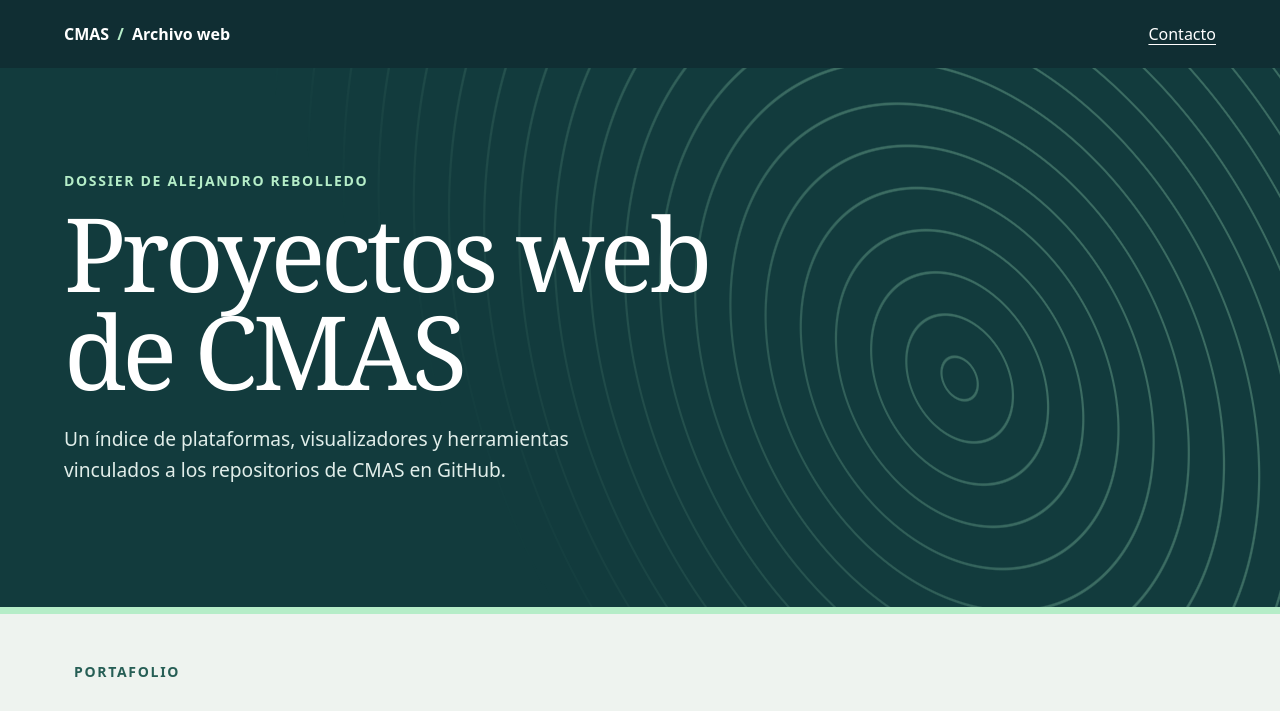
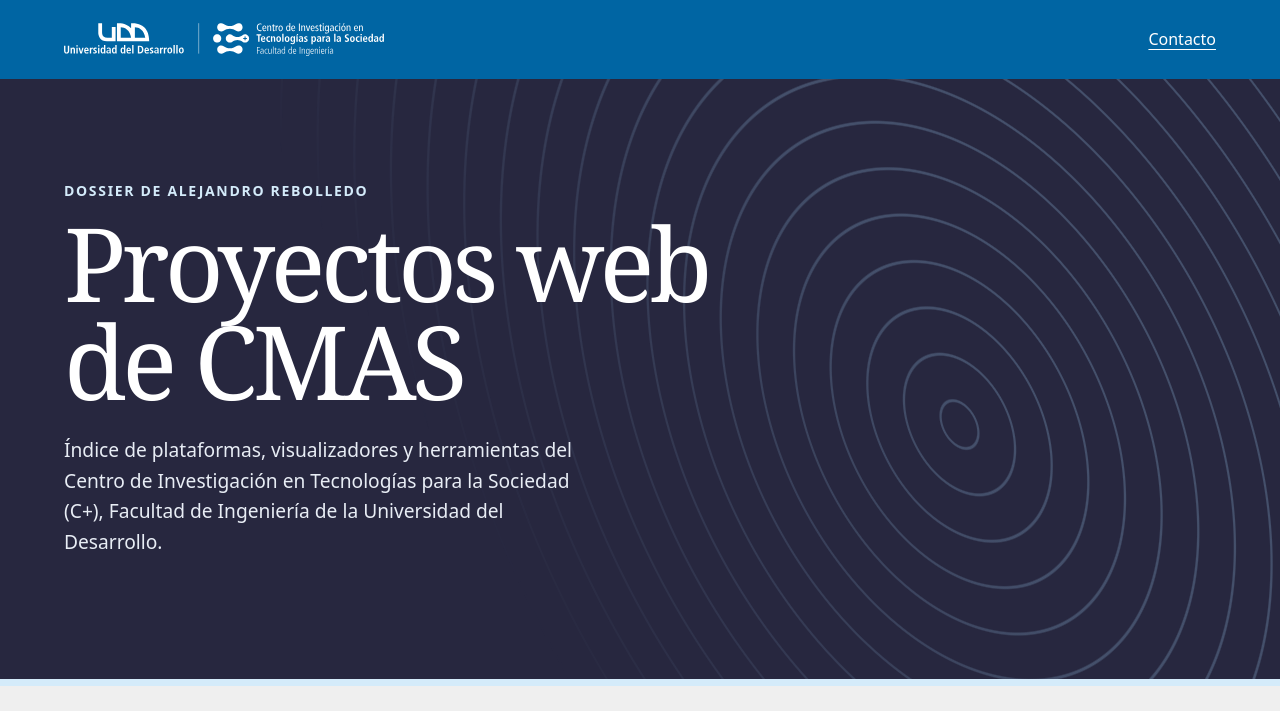
Before and after one commit to cmasudd/dossier-web-cmas, a plain HTML site: page index.html in a window 1280 px wide. Shown: the top 711 px of the page. Drawn offline with Linux system fonts and the light colour scheme.

Commit message:
Incorporar identidad institucional del Centro C+ y la UDD

```diff
--- a/index.html
+++ b/index.html
@@ -3,18 +3,18 @@
 <head>
 <meta charset="utf-8">
 <meta name="viewport" content="width=device-width, initial-scale=1">
-<meta name="description" content="Dossier de Alejandro Rebolledo e índice de plataformas web de CMAS.">
+<meta name="description" content="Dossier de Alejandro Rebolledo e índice de plataformas web del Centro C+ de la Universidad del Desarrollo.">
 <title>Dossier web CMAS · Alejandro Rebolledo</title>
 <link rel="stylesheet" href="style.css">
 <script defer src="catalogo.js"></script>
 </head>
 <body>
-<header class="mast"><a href="./" class="brand">CMAS <span> / </span> Archivo web</a><a href="mailto:arebolledo@udd.cl">Contacto</a></header>
+<header class="mast"><a href="https://cmas.udd.cl/" class="brand"><img src="assets/logo-cmas.svg" width="320" height="32" alt="C+ · Tecnologías para la Sociedad"></a><a href="mailto:arebolledo@udd.cl">Contacto</a></header>
 <main>
 <section class="hero" aria-labelledby="titulo"><div>
 <p class="eyebrow">Dossier de Alejandro Rebolledo</p>
 <h1 id="titulo">Proyectos web<br>de CMAS</h1>
-<p>Un índice de plataformas, visualizadores y herramientas vinculados a los repositorios de CMAS en GitHub.</p>
+<p>Índice de plataformas, visualizadores y herramientas del Centro de Investigación en Tecnologías para la Sociedad (C+), Facultad de Ingeniería de la Universidad del Desarrollo.</p>
 </div><div class="contours" aria-hidden="true"></div></section>
 <section class="catalog" aria-labelledby="proyectos">
 <div class="catalog-head"><div><p class="eyebrow">Portafolio</p><h2 id="proyectos">Explorar proyectos</h2></div><p id="count" role="status"></p></div>
@@ -26,5 +26,5 @@
 <noscript><p>Activa JavaScript para explorar el catálogo o consulta los <a href="https://github.com/cmasudd?tab=repositories">repositorios en GitHub</a>.</p></noscript>
 </section>
 </main>
-<footer><div><strong>Webmaster Alejandro Rebolledo</strong><a href="mailto:arebolledo@udd.cl">arebolledo@udd.cl</a></div><a href="https://github.com/cmasudd?tab=repositories">Repositorios CMAS en GitHub</a></footer>
+<footer><a class="university" href="https://www.udd.cl/"><img src="assets/logo-udd.svg" width="274" height="32" alt="Universidad del Desarrollo"></a><div><strong>Webmaster Alejandro Rebolledo</strong><a href="mailto:arebolledo@udd.cl">arebolledo@udd.cl</a></div><a href="https://github.com/cmasudd?tab=repositories">Repositorios CMAS en GitHub</a></footer>
 </body></html>
--- a/style.css
+++ b/style.css
@@ -1,5 +1,5 @@
-:root{font-family:system-ui,sans-serif;color:#132e33;background:#eef3ef;--ink:#132e33;--mint:#b5edc8;--teal:#265e55}
-*{box-sizing:border-box}body{margin:0}a{color:inherit;text-underline-offset:.24em}a:focus-visible,input:focus-visible,select:focus-visible{outline:3px solid #ba6908;outline-offset:4px}.mast,footer{display:flex;justify-content:space-between;align-items:center;gap:1.5rem;padding:1.45rem max(5vw,calc((100vw - 1160px)/2))}.mast{background:#102e33;color:white}.brand{text-decoration:none;font-weight:750}.brand span{color:var(--mint);padding:0 .25rem}
-.hero{position:relative;isolation:isolate;overflow:hidden;background:#123b3d;color:white;padding:clamp(3rem,8vw,7rem) max(5vw,calc((100vw - 1160px)/2));border-bottom:7px solid var(--mint)}.hero p:last-child{font-size:1.2rem;line-height:1.6;max-width:32rem;color:#e1eeea}.eyebrow{text-transform:uppercase;letter-spacing:.12em;font-weight:750;font-size:.875rem}.hero .eyebrow{color:var(--mint)}h1,h2,h3,p{margin-top:0}h1,h2{font-family:Georgia,serif;font-weight:normal;letter-spacing:-.045em}h1{font-size:clamp(3.4rem,8vw,7rem);line-height:.96;margin-bottom:1.5rem}.contours{position:absolute;z-index:-1;right:-12%;top:-65%;width:74%;height:245%;transform:rotate(-28deg);background:repeating-radial-gradient(ellipse at center,transparent 0 15px,#abefc745 16px 17px,transparent 18px 32px);mask-image:linear-gradient(90deg,transparent,#000 50%)}
-.catalog{max-width:1260px;margin:auto;padding:3rem 5vw 4rem}.catalog-head{display:flex;justify-content:space-between;align-items:end;gap:1rem}.catalog-head .eyebrow{color:var(--teal)}h2{font-size:clamp(2.2rem,5vw,3.5rem);margin-bottom:.7rem}.controls{display:grid;grid-template-columns:2fr 1fr;gap:1rem;margin:1rem 0 1.5rem}label{font-weight:700;font-size:.9rem}input,select{display:block;margin-top:.35rem;width:100%;min-height:3rem;border:1px solid #8ba8a0;border-radius:.4rem;background:white;color:inherit;font:inherit;padding:.6rem .75rem}.projects{display:grid;grid-template-columns:repeat(3,minmax(0,1fr));gap:1rem}.card{display:flex;flex-direction:column;background:white;border:1px solid #cbd9d3;border-top:4px solid var(--teal);border-radius:.45rem;padding:1.35rem}.card h3{font-size:1.28rem;margin-bottom:.55rem}.card p{line-height:1.5;color:#3c5553}.card .theme{font-size:.875rem;font-weight:700;color:var(--teal)}.actions{display:flex;flex-wrap:wrap;align-items:center;gap:.8rem;margin-top:auto;padding-top:.4rem;font-weight:650}.visit{padding:.45rem .65rem;background:#ddf4e4;border-radius:.3rem;text-decoration:none}.visit:hover{background:var(--mint)}footer{background:#102e33;color:white}footer div{display:grid;gap:.35rem}
+:root{font-family:system-ui,sans-serif;color:#27273f;background:#efefef;--ink:#27273f;--light-blue:#d4ebfa;--blue:#0065a3}
+*{box-sizing:border-box}body{margin:0}a{color:inherit;text-underline-offset:.24em}a:focus-visible,input:focus-visible,select:focus-visible{outline:3px solid #ba6908;outline-offset:4px}.mast,footer{display:flex;justify-content:space-between;align-items:center;gap:1.5rem;padding:1.45rem max(5vw,calc((100vw - 1160px)/2))}.mast{background:#0065a3;color:white}.brand,.university{display:block;min-width:0}.brand img,.university img{display:block;max-width:100%;height:auto}.mast>a:last-child{flex-shrink:0}
+.hero{position:relative;isolation:isolate;overflow:hidden;background:#27273f;color:white;padding:clamp(3rem,8vw,7rem) max(5vw,calc((100vw - 1160px)/2));border-bottom:7px solid var(--light-blue)}.hero p:last-child{font-size:1.2rem;line-height:1.6;max-width:32rem;color:#e8edf5}.eyebrow{text-transform:uppercase;letter-spacing:.12em;font-weight:750;font-size:.875rem}.hero .eyebrow{color:var(--light-blue)}h1,h2,h3,p{margin-top:0}h1,h2{font-family:Georgia,serif;font-weight:normal;letter-spacing:-.045em}h1{font-size:clamp(3.4rem,8vw,7rem);line-height:.96;margin-bottom:1.5rem}.contours{position:absolute;z-index:-1;right:-12%;top:-65%;width:74%;height:245%;transform:rotate(-28deg);background:repeating-radial-gradient(ellipse at center,transparent 0 15px,#9bc9ed40 16px 17px,transparent 18px 32px);mask-image:linear-gradient(90deg,transparent,#000 50%)}
+.catalog{max-width:1260px;margin:auto;padding:3rem 5vw 4rem}.catalog-head{display:flex;justify-content:space-between;align-items:end;gap:1rem}.catalog-head .eyebrow{color:var(--blue)}h2{font-size:clamp(2.2rem,5vw,3.5rem);margin-bottom:.7rem}.controls{display:grid;grid-template-columns:2fr 1fr;gap:1rem;margin:1rem 0 1.5rem}label{font-weight:700;font-size:.9rem}input,select{display:block;margin-top:.35rem;width:100%;min-height:3rem;border:1px solid #7893ae;border-radius:.4rem;background:white;color:inherit;font:inherit;padding:.6rem .75rem}.projects{display:grid;grid-template-columns:repeat(3,minmax(0,1fr));gap:1rem}.card{display:flex;flex-direction:column;background:white;border:1px solid #c5d5e2;border-top:4px solid var(--blue);border-radius:.45rem;padding:1.35rem}.card h3{font-size:1.28rem;margin-bottom:.55rem}.card p{line-height:1.5;color:#484848}.card .theme{font-size:.875rem;font-weight:700;color:var(--blue)}.actions{display:flex;flex-wrap:wrap;align-items:center;gap:.8rem;margin-top:auto;padding-top:.4rem;font-weight:650}.visit{padding:.45rem .65rem;background:#e5f1fa;border-radius:.3rem;text-decoration:none}.visit:hover{background:var(--light-blue)}footer{background:#0065a3;color:white;flex-wrap:wrap}footer div{display:grid;gap:.35rem}
 @media(max-width:850px){.projects{grid-template-columns:repeat(2,minmax(0,1fr))}}@media(max-width:560px){.projects,.controls{grid-template-columns:1fr}.catalog-head,footer{align-items:flex-start;flex-direction:column}.catalog-head{gap:0}.contours{opacity:.38;width:100%}}
```
Also changed, not shown: assets/logo-cmas.svg (added), assets/logo-udd.svg (added).
